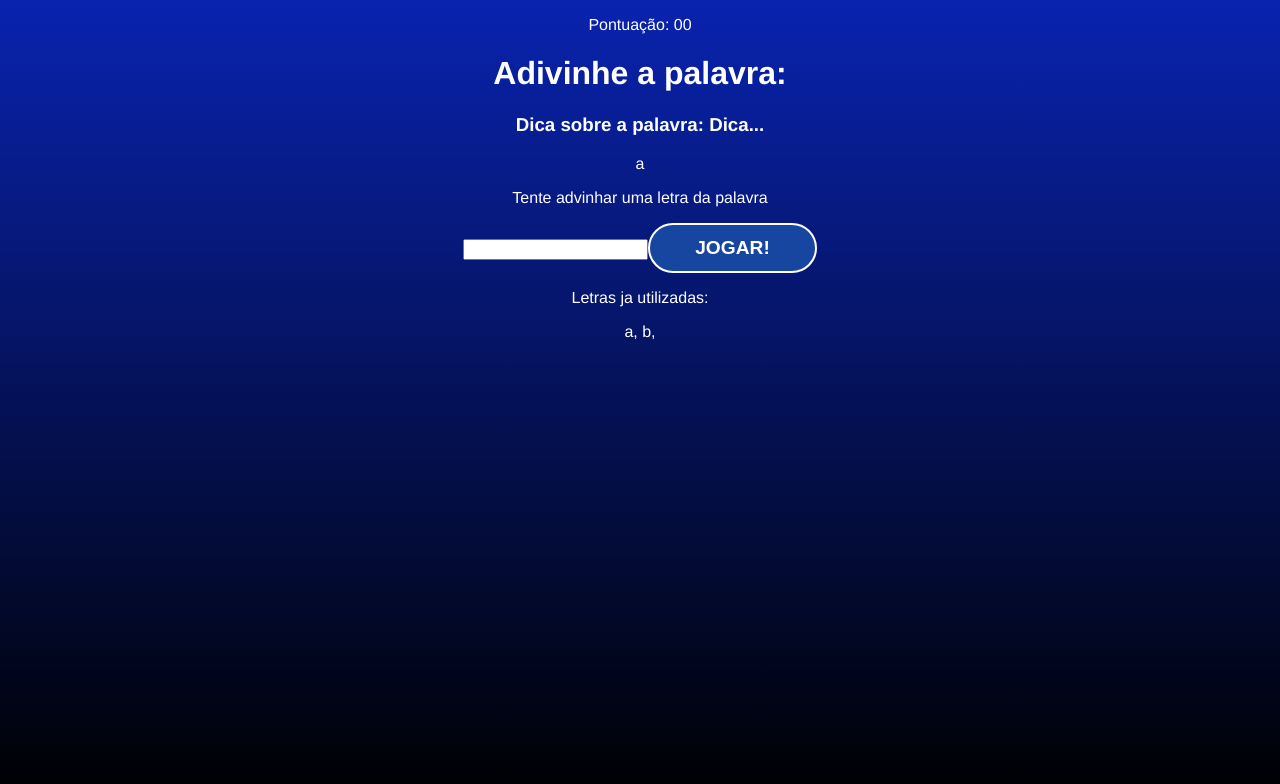
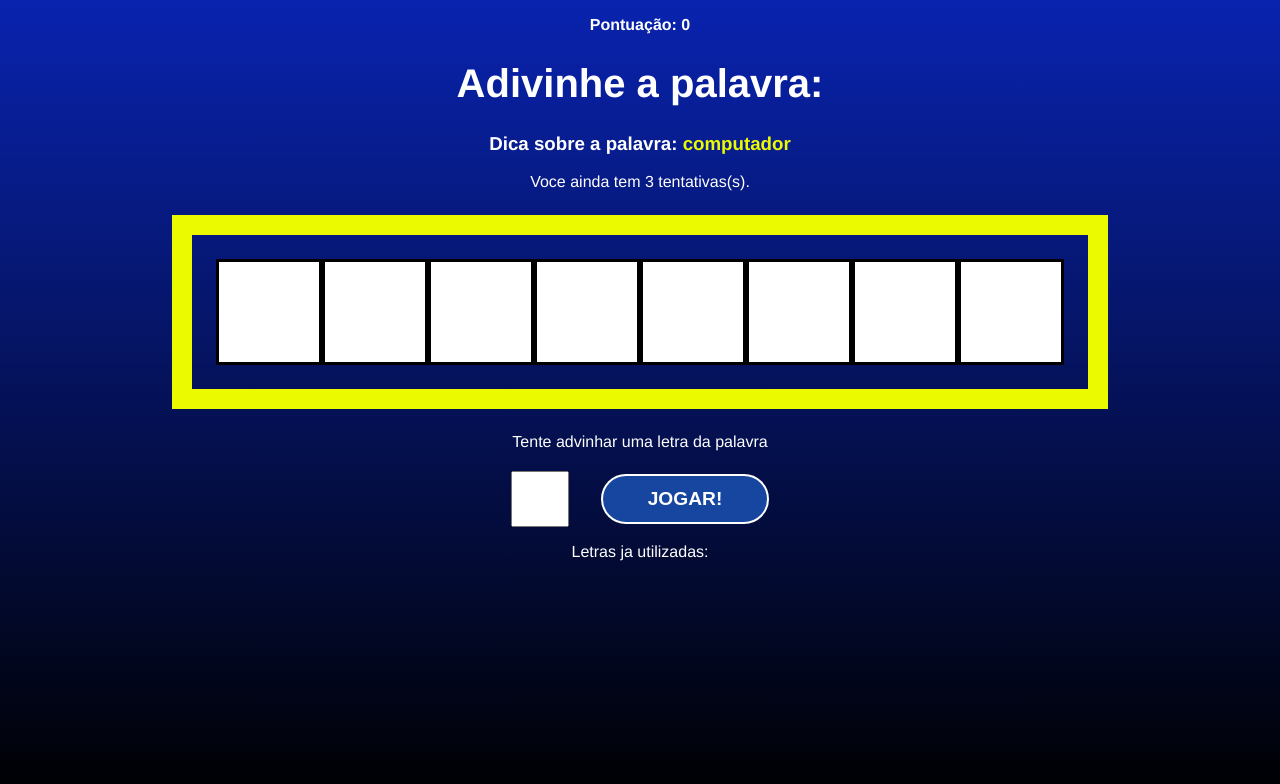
Before and after one commit to CauaMic4/Secret_Word, a React (Vite) app: page / in a window 1280 px wide. Both pictures are taken after a click on the button "COMEÇAR O JOGO". Shown: the top 784 px of the page. Built offline with nearby package versions, Linux system fonts and the light colour scheme.

Commit message:
criação da logica para a substituição de letras

```diff
--- a/src/App.jsx
+++ b/src/App.jsx
@@ -26,6 +26,11 @@
   const [pickedCategory, setPickedCategory] = useState("");
   const [letters, setLetters] = useState([]);
 
+  const [guessedLetters, setGuessedLetters] = useState([]);
+  const [wrongLetters, setWrongLetters] = useState([]);
+  const [guesses, setGuesses] = useState(3);
+  const [score, setScore] = useState(0)
+
   const pickWordAndCategory = () => {
     // pick a random category
     const categories = Object.keys(words);
@@ -52,16 +57,16 @@
     console.log(word, category, wordLetters);
 
     // Fill stages
+    setPickedCategory(category);
     setPickedWord(word);
-    setPickedCategory(category);
-    setLetters(letters);
+    setLetters(wordLetters);
 
     setGameStage(stages[1].name);
   }
 
   // process the letter input
-  const verifyLetter = () => {
-    setGameStage(stages[2].name);
+  const verifyLetter = (letter) => {
+  console.log(letter)
   };
 
   // restart the game
@@ -72,7 +77,19 @@
   return (
     <div className='App'>
       {gameStage === 'start' && <StartScreen startGame={startGame} />}
-      {gameStage === 'game' && <Game verifyLetter={verifyLetter} />}
+
+      {gameStage === 'game' &&
+        <Game
+          verifyLetter={verifyLetter}
+          pickedWord={pickedWord}
+          pickedCategory={pickedCategory}
+          letters={letters}
+          guessedLetters={guessedLetters}
+          wrongLetters={wrongLetters}
+          guesses={guesses}
+          score={score}
+      />}
+
       {gameStage === 'end' && <GameOver retry={retry} />}
     </div>
   );
--- a/src/components/Game.css
+++ b/src/components/Game.css
@@ -0,0 +1,49 @@
+.game h1 {
+  font-size: 2.5em;
+}
+
+.points span {
+  font-weight: bold;
+}
+
+.tip span {
+  color: #ecfa00;
+}
+
+.wordContainer {
+  margin: 1.5em;
+  padding: 1.5em;
+  border: 20px solid #ecfa00;
+  display: flex;
+}
+
+.letter,
+.blankSquare {
+  font-size: 70px;
+  line-height: 1.5;
+  border: 3px solid #000;
+  height: 100px;
+  width: 100px;
+  text-transform: uppercase;
+  background-color: #fff;
+  color: #000;
+  font-weight: bold;
+}
+
+.letterContainer p {
+  margin-bottom: 1.2em;
+}
+
+.letterContainer form {
+  display: flex;
+  align-items: center;
+  justify-content: center;
+}
+
+.letterContainer input {
+  height: 50px;
+  width: 50px;
+  font-size: 2em;
+  text-align: center;
+  margin-right: 1em;
+}
--- a/src/components/Game.jsx
+++ b/src/components/Game.jsx
@@ -1,33 +1,76 @@
+import { useState, useRef } from 'react';
+
 import './Game.css';
 
-const Game = ({verifyLetter}) => {
+const Game = ({
+    verifyLetter,
+    pickedCategory,
+    pickedWord,
+    letters,
+    guessedLetters,
+    wrongLetters,
+    guesses,
+    score
+}) => {
+  const [letter, setLetter] = useState("");
+  const letterInputRef = useRef(null);
+
+  const handleSubmit = (e) => {
+    e.preventDefault();
+
+    verifyLetter(letter);
+
+    setLetter("");
+
+    letterInputRef.current.focus();
+  }
+
   return (
+
     <div className='game'>
       <p className="points">
-        <span>Pontuação: 00</span>
+        <span>Pontuação: {score}</span>
       </p>
       <h1>Adivinhe a palavra:</h1>
       <h3 className="tip">
-        Dica sobre a palavra: <span>Dica...</span>
+        Dica sobre a palavra: <span>{pickedCategory}</span>
       </h3>
+      <p>Voce ainda tem {guesses} tentativas(s).</p>
       <div className="wordContainer">
-        <span className="letter">a</span>
-        <span className="blankSquare"></span>
+        {letters.map((letter, i) =>
+          guessedLetters.includes(letter) ? (
+            <span className="letter" key={i}>
+              {letter}
+            </span>
+          ) : (
+            <span key={i} className="blankSquare"></span>
+          )
+        )}
       </div>
       <div className="letterContainer">
         <p>Tente advinhar uma letra da palavra</p>
-        <form >
-          <input type='text' name='letter' maxLength='1' required />
+        <form onSubmit={handleSubmit}>
+          <input
+            type='text'
+            name='letter'
+            maxLength='1'
+            required
+            onChange={(e) => setLetter(e.target.value)}
+            value={letter}
+            ref={letterInputRef}
+          />
           <button>Jogar!</button>
         </form>
       </div>
       <div className="wrongLetterContainer">
         <p>Letras ja utilizadas:</p>
-        <span>a, </span>
-        <span>b, </span>
+         {wrongLetters.map((letter, i) => (
+          <span key={i}>{letter}, </span>
+        ))}
       </div>
     </div>
   )
 }
 
+
 export default Game
```
